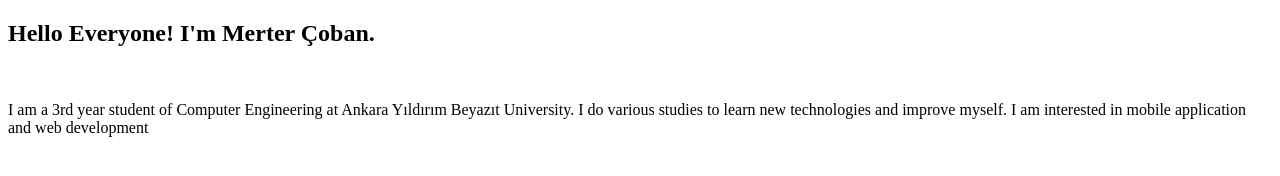
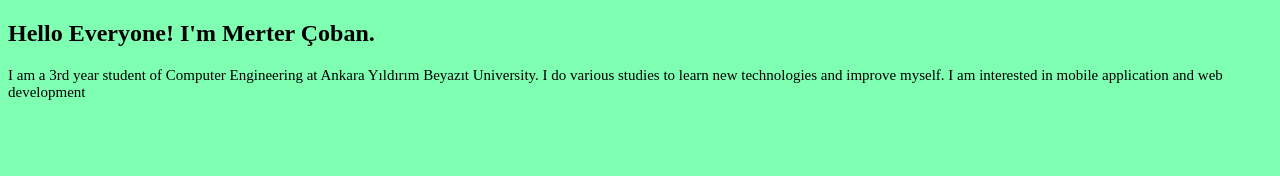
Before and after one commit to mertercoban/mertercoban.github.io, a plain HTML site: page aboutme.html in a window 1280 px wide. Drawn offline with Linux system fonts and the light colour scheme.

Commit message:
update aboutme.html

```diff
--- a/aboutme.html
+++ b/aboutme.html
@@ -1,4 +1,3 @@
-<!--20050111008 Selçuk Gençay-->
 <!--20050111034 Merter Çoban-->
 <!doctype html>
 <html lang="en">
@@ -9,11 +8,11 @@
 
 </head>
 
-<body>
+<body style="background-color: #7fffb2">
 
- <h2>Hello Everyone! I'm Merter Çoban.</h2><br>
-     <p>I am a 3rd year student of Computer Engineering at Ankara Yıldırım Beyazıt University.
+ <h2>Hello Everyone! I'm Merter Çoban.</h2>
+     <p style="font-size: 15px; font-family: 'Times New Roman',sans-serif;">I am a 3rd year student of Computer Engineering at Ankara Yıldırım Beyazıt University.
      I do various studies to learn new technologies and improve myself.
-     I am interested in mobile application and web development</p>
+     I am interested in mobile application and web development</p><br>
 </body>
 </html>
```
